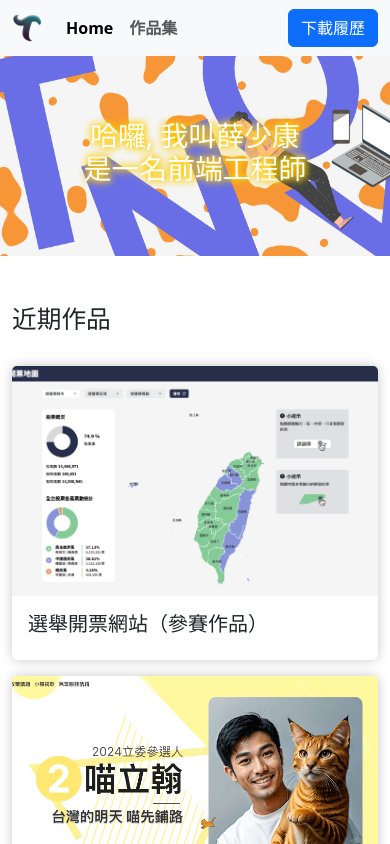
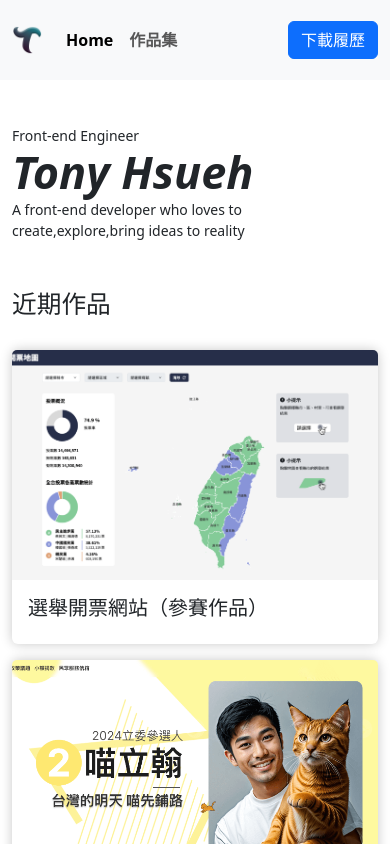
Before and after one commit to tony-hsueh/portfolio, a React (Create React App) app: page / in a window 390 px wide. Shown: the top 844 px of the page. Built offline with nearby package versions, Linux system fonts and the light colour scheme.

Commit message:
update ui

```diff
--- a/src/App.css
+++ b/src/App.css
@@ -1,10 +1,24 @@
-.banner {
-  background-image: url('/public/img/banner.png');
-  background-repeat: no-repeat;
-  background-size: cover;
-  background-position: center;
-  margin-top: 56px;
-  height: 600px;
+.intro {
+  margin-top: 80px;
+}
+
+.job-title,
+.brief {
+  font-size: 20px;
+  font-weight: 500;
+  margin: 0;
+}
+
+.brief {
+  width: 500px;
+}
+
+.name {
+  font-size: 135px;
+  margin: 0;
+  line-height: 1.2;
+  font-style: italic;
+  font-weight: bold;
 }
 
 .introduction {
@@ -146,8 +160,18 @@ footer {
 }
 
 @media (max-width: 769px) {
-  .banner {
-    height: 200px;
+  .job-title,
+  .brief {
+    font-size: 14px;
+    font-weight: 400;
+  }
+
+  .brief {
+    width: 100%;
+  }
+
+  .name {
+    font-size: 45px;
   }
 
   .deco{
--- a/src/App.js
+++ b/src/App.js
@@ -14,19 +14,18 @@ function App() {
   return (
     <div className="App">
       <MyNavbar />
-      <section className='banner'>
-        <Container className='h-100'>
-          <Row className='text-center h-100'>
-            <Col lg={6} className='py-5 d-flex justify-content-center align-items-center'>
-              <h1 className='introduction'>
-                哈囉, 我叫薛少康 <br/>
-                是一名前端工程師
-              </h1>
-            </Col>
-          </Row>
-        </Container>
-      </section>
-      <section className='portfolio py-5'>
+      <Container className='intro'>
+        <Row className='justify-content-center'>
+          <Col className='my-5'>
+            <h1 className='job-title'>Front-end Engineer</h1>
+            <p className='name'>
+              Tony Hsueh
+            </p>
+            <p className='brief'>A front-end developer who loves to create,explore,bring ideas to reality</p>
+          </Col>
+        </Row>
+      </Container>
+      <section className='portfolio pb-5'>
         <Container>
           <h2 className='mb-3'>近期作品</h2>
           <Row>
--- a/src/component/Navbar.css
+++ b/src/component/Navbar.css
@@ -1,5 +1,6 @@
 .navbar {
   font-weight: 600;
+  height: 80px;
 }
 
 .nav-link.custom-active {
```
